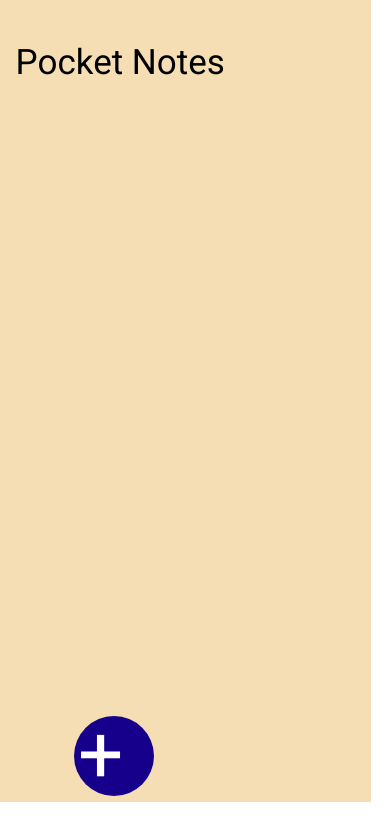
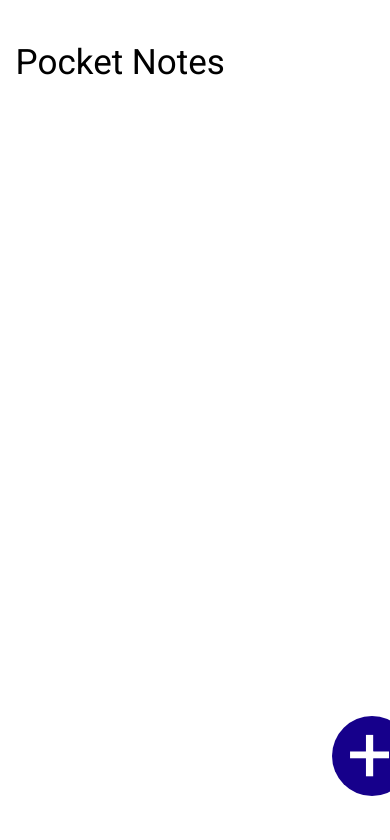
Before and after one commit to deswal2002/Pocket_Notes, a React (Vite) app: page / in a window 390 px wide. Shown: the top 840 px of the page. Built offline with nearby package versions, Linux system fonts and the light colour scheme; a web font is replaced by a local one.

Commit message:
versiom9

```diff
--- a/src/Component/Project_Note/ProjectNote.module.css
+++ b/src/Component/Project_Note/ProjectNote.module.css
@@ -32,8 +32,13 @@
 @media only screen and (max-width: 415px) {
     .body {
         position: absolute;
-        width: 95vw;
-        height: 95vh;
-        background: wheat;
+        width: 100vw;
+        height: 100vh;
     }
-  }
+    .create{
+        margin-left: 85vw;
+    }
+    .plus{
+        margin-left: 89vw;
+    }
+}
```
